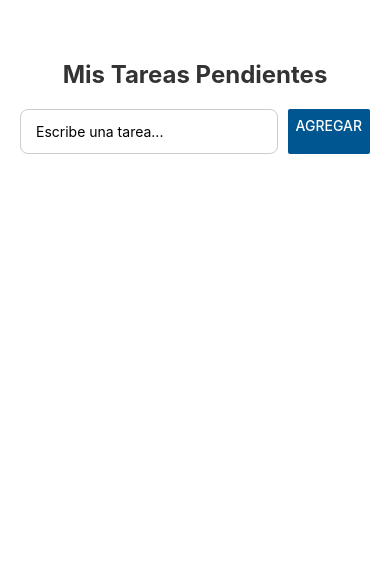
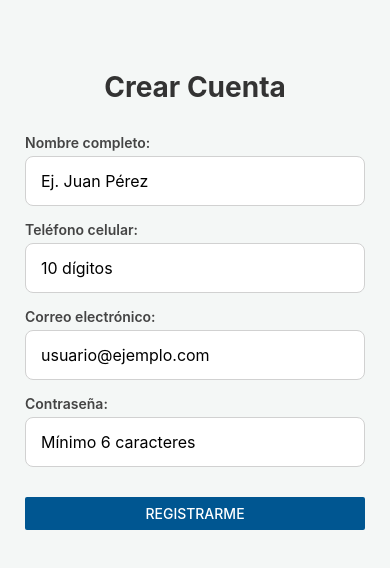
Before and after one commit to rodrigofdzr/AplicacionesMoviles, a React Native app: screen / in a window 390 px wide. Shown: the top 568 px of the page. Built offline with nearby package versions, Linux system fonts and the light colour scheme.

Commit message:
Implement practice 3 registration form

```diff
--- a/App.js
+++ b/App.js
@@ -1,146 +1,185 @@
 // Sirve para crear la "memoria" de la aplicación.
 // Permite que la pantalla se actualice automáticamente cuando los datos cambian.
 import { useState } from 'react';
+import { StyleSheet, Text, View, TextInput, Button, Alert } from 'react-native';
 
-// Importamos los componentes preconstruidos de React Native
-import {
-  StyleSheet,       // Para crear los estilos (es el motor de CSS de React Native).
-  Text,             // Para mostrar cualquier texto en pantalla.
-  View,             // El contenedor principal .
-  TextInput,        // La caja donde el usuario escribe (equivalente a <input type="text">).
-  Button,           // Un botón nativo.
-  FlatList,         // Una lista inteligente que solo renderiza los elementos que caben en pantalla.
-  TouchableOpacity  // Un contenedor que hace que su contenido reaccione al toque oscureciéndose.
-} from 'react-native';
+export default function App() {
+  // 1. ESTADO DE NAVEGACIÓN: Controla qué pantalla está viendo el usuario
+  const [pantallaActual, setPantallaActual] = useState('registro');
 
-// FUNCIÓN PRINCIPAL El componente que representa la pantalla entera
-export default function App() {
+  // 2. ESTADOS DEL FORMULARIO: Memoria para cada campo de texto
+  const [nombre, setNombre] = useState('');
+  const [correo, setCorreo] = useState('');
+  const [telefono, setTelefono] = useState('');
+  const [password, setPassword] = useState('');
 
-  // ZONA DE ESTADOS (La memoria a corto plazo la nuestra app)
+  // 3. FUNCIÓN DE VALIDACIÓN Y REGISTRO
+  const validarYRegistrar = () => {
+    // A) Validar campos vacíos
+    if (!nombre.trim() || !correo.trim() || !telefono.trim() || !password.trim()) {
+      Alert.alert('Error', 'Todos los campos son obligatorios.');
+      return;
+    }
 
-  // 'tarea' guarda lo que el usuario está escribiendo en el momento.
-  // 'setTarea' es la función que usamos para modificar ese texto.
-  // Inicia como un texto completamente vacío: ''.
-  const [tarea, setTarea] = useState('');
+    // B) Validar que el teléfono tenga EXACTAMENTE 10 dígitos
+    // Como maxLength={10} ya evita que sean más, aquí evitamos que sean menos.
+    if (telefono.length !== 10) {
+      Alert.alert('Error', 'El número de teléfono debe tener exactamente 10 dígitos.');
+      return;
+    }
 
-  // Estado para la lista completa:
-  // 'listaTareas' guarda todo el historial de tareas creadas.
-  // 'setListaTareas' es la función para actualizar esa lista general.
-  // Inicia como un arreglo vacío: [].
-  const [listaTareas, setListaTareas] = useState([]);
+    // C) Validar formato de correo (debe tener un @ y un punto)
+    if (!correo.includes('@') || !correo.includes('.')) {
+      Alert.alert('Error', 'Ingresa un correo electrónico válido.');
+      return;
+    }
 
-  // ZONA DE LÓGICA - las acciones del usuario
+    // D) Validar longitud de contraseña
+    if (password.length < 6) {
+      Alert.alert('Error', 'La contraseña debe tener al menos 6 caracteres.');
+      return;
+    }
 
-  // Función cuando el usuario presiona el botón "Agregar"
-  const agregarTarea = () => {
-    // .trim() quita los espacios en blanco al inicio y al final.
-    // Si después de quitar espacios el texto está vacío, usamos 'return' para detener la función
-    // y evitar que se agreguen "tareas invisibles" a la lista.
-    if (tarea.trim() === '') return;
-
-    // Actualizamos la lista de tareas poniendo el nuevo dato:
-    // Usamos el operador de propagación (...) para copiar todas las tareas viejas que ya existían.
-    // Agregamos un nuevo objeto al final con dos propiedades fundamentales:
-    //  -id: Usamos Date.now().toString() para generar un identificador único basado
-    //  en los milisegundos de la hora exacta.
-    //  -texto: El contenido que el usuario escribió (que está guardado en la variable 'tarea').
-    setListaTareas([...listaTareas, { id: Date.now().toString(), texto: tarea }]);
-
-    // Una vez guardada la tarea en la lista, limpiamos la caja de texto
-    // devolviendo el estado 'tarea' a un string vacío.
-    setTarea('');
+    // Si pasa todas las pruebas, lanzamos la alerta de Éxito
+    Alert.alert(
+      '¡Registro Exitoso!',
+      `Hola ${nombre}, tu cuenta ha sido creada.`,
+      [
+        {
+          text: 'Continuar',
+          // Al presionar el botón de la alerta, cambiamos de pantalla
+          onPress: () => setPantallaActual('bienvenida')
+        }
+      ]
+    );
   };
 
-  // ZONA DE RENDERIZADO lo que el usuario ve en la pantalla de su teléfono
+  // 4. FUNCIÓN PARA REINICIAR LA APP
+  const iniciarNuevoRegistro = () => {
+    setNombre('');
+    setCorreo('');
+    setTelefono('');
+    setPassword('');
+    setPantallaActual('registro'); // Nos regresa a la pantalla inicial
+  };
+
+  // ==========================================================
+  // PANTALLA 2: BIENVENIDA (Se muestra si el estado cambia)
+  // ==========================================================
+  if (pantallaActual === 'bienvenida') {
+    return (
+      <View style={styles.contenedorCentrado}>
+        <Text style={styles.tituloPrincipal}>¡Bienvenido, {nombre}!</Text>
+        <Text style={styles.subtitulo}>Tu registro se completó correctamente.</Text>
+
+        <View style={styles.botonEspaciado}>
+          <Button title="Nuevo Registro" onPress={iniciarNuevoRegistro} color="#28a745" />
+        </View>
+      </View>
+    );
+  }
+
+  // ==========================================================
+  // PANTALLA 1: FORMULARIO DE REGISTRO (Pantalla por defecto)
+  // ==========================================================
   return (
-    // 'View' es el contenedor padre que envuelve a toda la aplicación
     <View style={styles.contenedor}>
+      <Text style={styles.tituloPrincipal}>Crear Cuenta</Text>
 
-      {/* Título principal de la aplicación */}
-      <Text style={styles.titulo}>Mis Tareas Pendientes</Text>
+      {/* Campo: Nombre */}
+      <Text style={styles.etiqueta}>Nombre completo:</Text>
+      <TextInput
+        style={styles.input}
+        placeholder="Ej. Juan Pérez"
+        value={nombre}
+        onChangeText={setNombre}
+      />
 
-      {/* Contenedor agrupar la caja de texto y el botón en la misma línea */}
-      <View style={styles.zonaInput}>
+      {/* Campo: Teléfono (Abre el teclado numérico del celular) */}
+      <Text style={styles.etiqueta}>Teléfono celular:</Text>
+      <TextInput
+        style={styles.input}
+        placeholder="10 dígitos"
+        value={telefono}
+        onChangeText={setTelefono}
+        keyboardType="phone-pad"
+        maxLength={10}
+      />
 
-        {/* Caja de texto interactiva */}
-        <TextInput
-          style={styles.input}
-          placeholder="Escribe una tarea..." // Texto fantasma de ayuda cuando está vacío
-          value={tarea} // Conectamos el valor visible de la caja a nuestra variable de memoria 'tarea'
+      {/* Campo: Correo (Abre el teclado optimizado para emails) */}
+      <Text style={styles.etiqueta}>Correo electrónico:</Text>
+      <TextInput
+        style={styles.input}
+        placeholder="usuario@ejemplo.com"
+        value={correo}
+        onChangeText={setCorreo}
+        keyboardType="email-address"
+        autoCapitalize="none" // Evita que la primera letra sea mayúscula
+      />
 
-          // Cada vez que el usuario teclea una letra,
-          // actualizamos el estado 'tarea' inmediatamente.
-          onChangeText={setTarea}
-        />
+      {/* Campo: Contraseña (Oculta los caracteres) */}
+      <Text style={styles.etiqueta}>Contraseña:</Text>
+      <TextInput
+        style={styles.input}
+        placeholder="Mínimo 6 caracteres"
+        value={password}
+        onChangeText={setPassword}
+        secureTextEntry={true} // Cambia las letras por puntitos
+      />
 
-        {/* Botón que dispara la lógica de guardado */}
-        <Button
-          title="Agregar"
-          onPress={agregarTarea} // Evento de toque
-          color="#005691"
-        />
+      {/* Botón de envío */}
+      <View style={styles.botonEspaciado}>
+        <Button title="Registrarme" onPress={validarYRegistrar} color="#005691" />
       </View>
-
-      {/* Lista inteligente y optimizada para móviles */}
-      <FlatList
-        // 'data' responde a la pregunta: ¿De dónde saco la información?
-        data={listaTareas}
-
-        // 'keyExtractor' responde a: ¿Cómo identifico cada elemento de forma única para no confundirme?
-        keyExtractor={(item) => item.id}
-
-        // 'renderItem' responde a: ¿Cómo quieres que dibuje visualmente cada elemento de la lista?
-        renderItem={({ item }) => (
-          // Usamos TouchableOpacity para que los alumnos vean cómo reacciona al toque
-          <TouchableOpacity style={styles.cajaTarea}>
-            {/* Extraemos e imprimimos la propiedad 'texto' del objeto actual */}
-            <Text style={styles.textoTarea}>{item.texto}</Text>
-          </TouchableOpacity>
-        )}
-      />
     </View>
   );
 }
 
-// ZONA DE ESTILOS (El diseño visual estructurado)
+// 5. ESTILOS BONITOS Y LIMPIOS
 const styles = StyleSheet.create({
   contenedor: {
-    flex: 1, // Toma todo el alto disponible de la pantalla del celular
-    backgroundColor: '#ffffff', // Fondo totalmente blanco
-    paddingTop: 60, // Da un margen superior grande para que la app no se encime con el reloj o la cámara del celular
-    paddingHorizontal: 20, // Márgenes a los lados para que nada pegue con los bordes de la pantalla
+    flex: 1,
+    backgroundColor: '#f4f7f6', // Un fondo ligeramente gris/azulado para darle toque moderno
+    paddingTop: 70,
+    paddingHorizontal: 25,
   },
-  titulo: {
-    fontSize: 24, // Tamaño de letra para el encabezado
-    fontWeight: 'bold', // Tipografía en negrita
-    marginBottom: 20, // Separación inferior para que no se pegue con la caja de texto
-    textAlign: 'center', // Centrado perfecto
-    color: '#333', // Un gris muy oscuro (más elegante que el negro puro)
+  contenedorCentrado: {
+    flex: 1,
+    backgroundColor: '#ffffff',
+    justifyContent: 'center',
+    alignItems: 'center',
+    padding: 30,
   },
-  zonaInput: {
-    flexDirection: 'row', // Regla de Flexbox vital: Coloca el Input y el Botón uno al lado del otro (horizontal)
-    justifyContent: 'space-between', // Separa los elementos empujándolos a los extremos
-    marginBottom: 20, // Separación inferior con el inicio de la lista
+  tituloPrincipal: {
+    fontSize: 28,
+    fontWeight: 'bold',
+    color: '#333333',
+    marginBottom: 30,
+    textAlign: 'center',
+  },
+  subtitulo: {
+    fontSize: 16,
+    color: '#666666',
+    textAlign: 'center',
+    marginBottom: 20,
+  },
+  etiqueta: {
+    fontSize: 14,
+    fontWeight: '600',
+    color: '#444444',
+    marginBottom: 5,
   },
   input: {
-    flex: 1, // Le dice a la caja de texto: "Toma todo el espacio sobrante que el botón no esté usando"
-    borderWidth: 1, // Dibuja una línea de borde
-    borderColor: '#cccccc', // Color gris claro para el borde
-    borderRadius: 8, // Esquinas redondeadas suaves
-    paddingHorizontal: 15, // Espacio interno para que el texto que escriben no pegue con el borde
-    marginRight: 10, // Separación a la derecha para no chocar físicamente con el botón "Agregar"
-    height: 45, // Altura cómoda para que el dedo del usuario pueda tocarla sin problema
+    backgroundColor: '#ffffff',
+    borderWidth: 1,
+    borderColor: '#d1d1d1',
+    borderRadius: 8,
+    paddingHorizontal: 15,
+    height: 50,
+    marginBottom: 15,
+    fontSize: 16,
   },
-  cajaTarea: {
-    backgroundColor: '#f9f9f9', // Fondo ligeramente gris para separar visualmente cada tarea del fondo blanco
-    padding: 15, // Espacio interno para que el texto de la tarea respire
-    borderRadius: 8, // Esquinas redondeadas
-    marginBottom: 10, // Espacio entre una tarea y la que sigue abajo
-    borderWidth: 1, // Borde perimetral
-    borderColor: '#eeeeee', // Gris ultra claro para un diseño limpio
-  },
-  textoTarea: {
-    fontSize: 16, // Tamaño de lectura estándar en móviles
-    color: '#444', // Gris oscuro para buen contraste y legibilidad
+  botonEspaciado: {
+    marginTop: 15,
   }
 });
```
